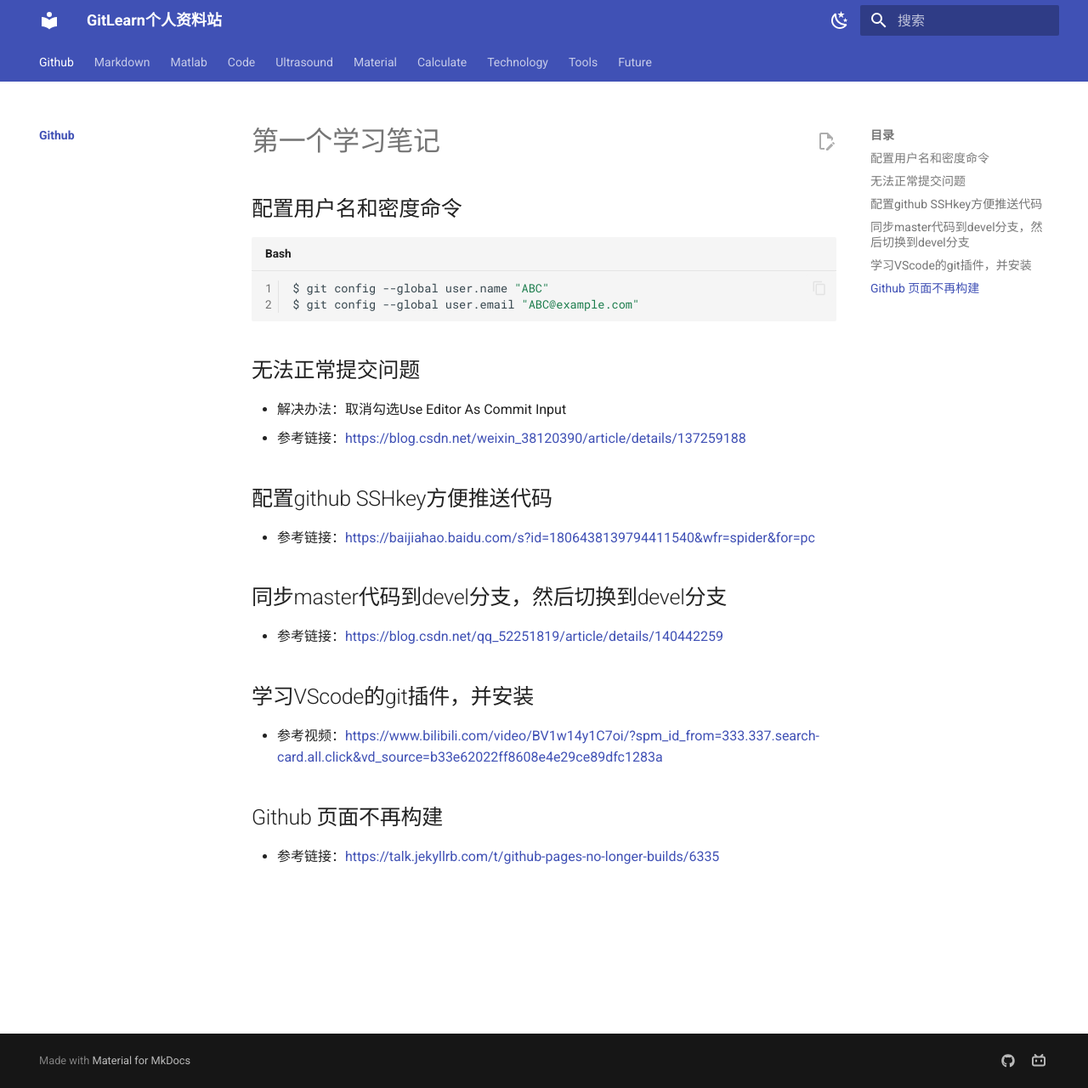
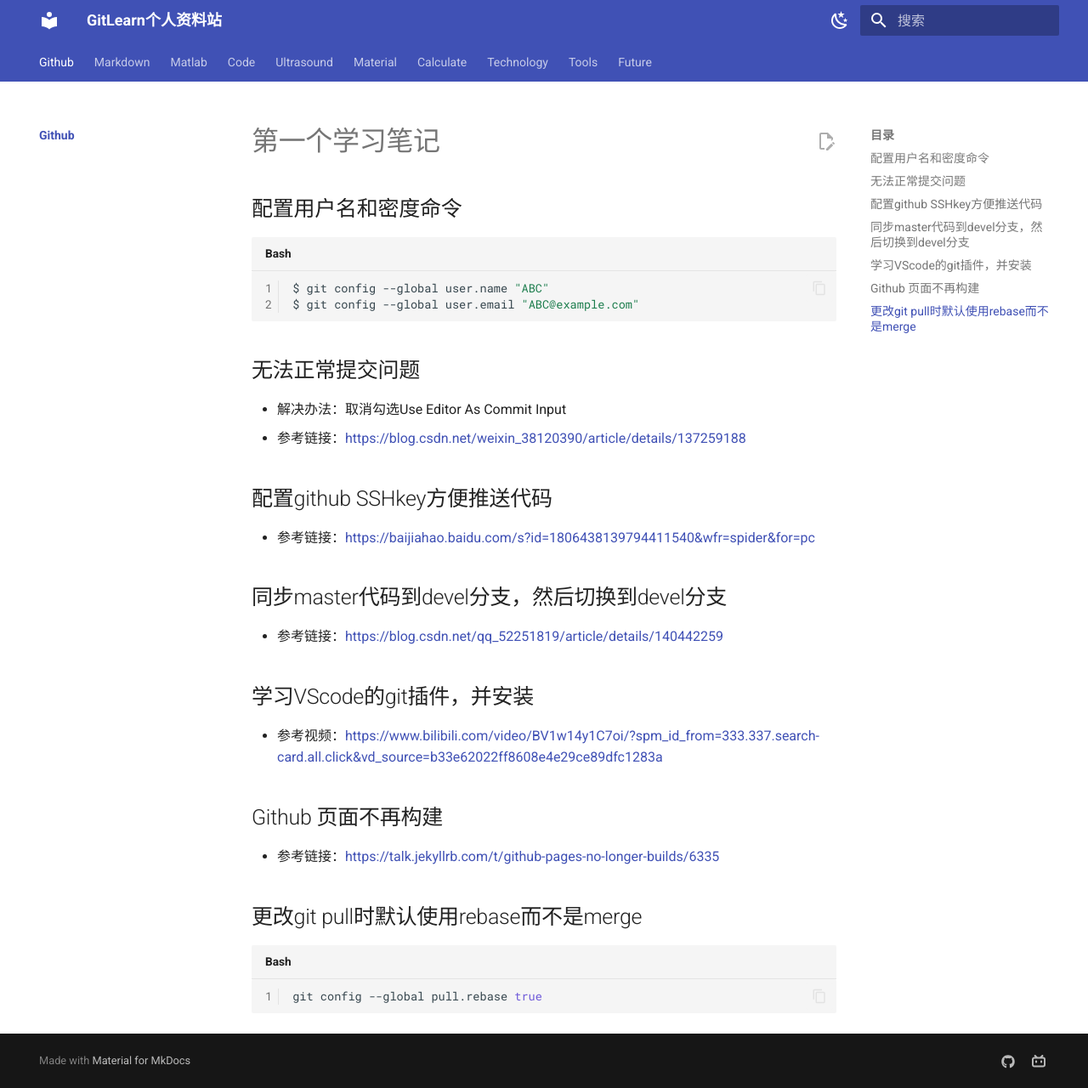
Before and after one commit to jinzhao2aqin/GitLearn, an MkDocs documentation site: the page built from docs/github/index.md, in a window 1280 px wide and 1280 px high. Shown: the whole window at 85% size. Built offline with MkDocs 1.6.1 and Material for MkDocs 9.7.7, drawn with Linux system fonts in a browser that asks for light colours; nearby versions of some CDN libraries; library files that are not in the unit come from our copies.

Commit message:
Update index.md

````diff
--- a/docs/github/index.md
+++ b/docs/github/index.md
@@ -30,3 +30,9 @@
 ## Github 页面不再构建
 
 - 参考链接：<https://talk.jekyllrb.com/t/github-pages-no-longer-builds/6335>
+
+## 更改git pull时默认使用rebase而不是merge
+
+```bash
+git config --global pull.rebase true
+```
````
